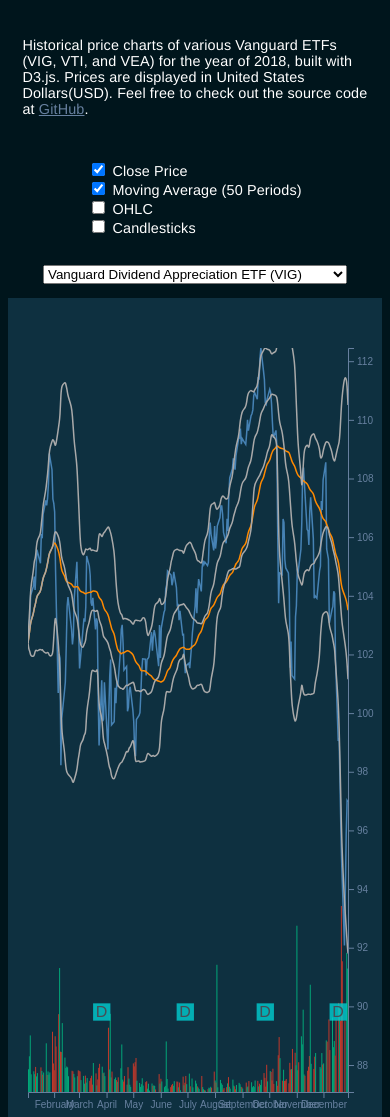
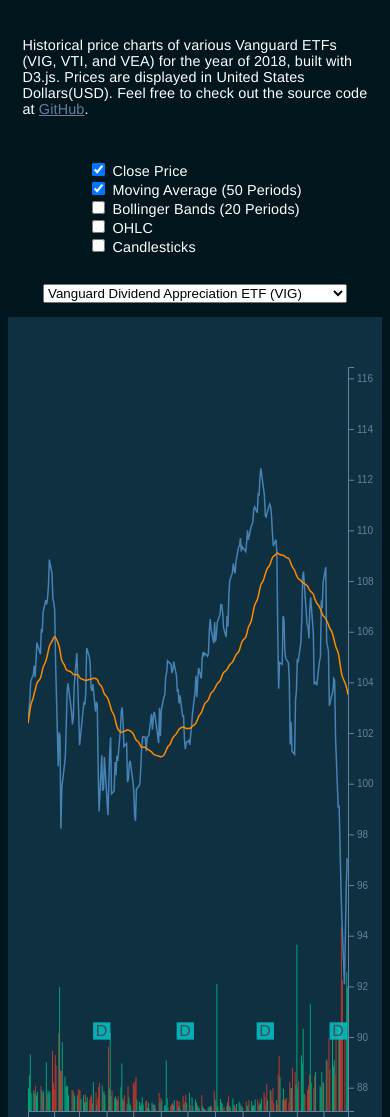
Before and after one commit to wentjun/d3-historical-prices, a website: page src/index.html in a window 390 px wide. Shown: the top 1117 px of the page. Drawn offline with nearby package versions, Linux system fonts and the light colour scheme.

Commit message:
bollinger bands styling
- added area to denote area between upper and lower band
- added select option for bollinger bands

```diff
--- a/src/chart.js
+++ b/src/chart.js
@@ -40,6 +40,15 @@
     viewCandlesticks.addEventListener('change', event => {
       this.toggleCandlesticks(
         document.querySelector('input[id=candlesticks]').checked
+      );
+    });
+
+    const viewBollingerBands = document.querySelector(
+      'input[id=bollinger-bands]'
+    );
+    viewBollingerBands.addEventListener('change', event => {
+      this.toggleBollingerBands(
+        document.querySelector('input[id=bollinger-bands]').checked
       );
     });
   }
@@ -165,7 +174,7 @@
 
     this.yScale = d3
       .scaleLinear()
-      .domain([yMin - 5, yMax])
+      .domain([yMin - 5, yMax + 4])
       .range([this.height, 0]);
 
     // add chart SVG to the page
@@ -266,7 +275,7 @@
       const yMax = d3.max(this.currentData, d => Math.max(d['close']));
 
       this.xScale.domain([xMin, xMax]);
-      this.yScale.domain([yMin - 5, yMax]);
+      this.yScale.domain([yMin - 5, yMax + 4]);
 
       // get dividend data for current dataset
       const dividendData = response['dividends'].filter(row => {
@@ -458,7 +467,10 @@
 
     /* Display Candlesticks chart */
     //const candlesticksToggle = document.querySelector('input[id=candlesticks]').checked;
-    this.toggleBollingerBands(true);
+    const toggleBollingerBands = document.querySelector(
+      'input[id=bollinger-bands]'
+    ).checked;
+    this.toggleBollingerBands(toggleBollingerBands);
 
     /* Handle zoom and pan */
     const xAxis = d3.axisBottom(this.xScale);
@@ -941,9 +953,10 @@
           };
         });
       }
-      console.log(standardDeviation(this.currentData, 19));
       // calculates simple moving average, and standard deviation over 20 days
       const bollingerBandsData = standardDeviation(this.currentData, 19);
+
+      // middle band - moving average
       const movingAverage = d3
         .line()
         .x(d => this.xScale(d['date']))
@@ -983,6 +996,7 @@
         .duration(750)
         .attr('d', movingAverage);
 
+      // upper band
       const upperBandSelect = d3
         .select('#chart')
         .select('svg')
@@ -997,7 +1011,7 @@
         .attr('class', 'upper-band')
         .attr('clip-path', 'url(#clip)')
         .attr('stroke', 'darkgrey')
-        .attr('stroke-width', '1.5')
+        .attr('stroke-width', '1')
         .attr('d', upperBand);
 
       // Update the upper band
@@ -1006,6 +1020,7 @@
         .duration(750)
         .attr('d', upperBand);
 
+      // lower band
       const lowerBandSelect = d3
         .select('#chart')
         .select('svg')
@@ -1020,7 +1035,7 @@
         .attr('class', 'lower-band')
         .attr('clip-path', 'url(#clip)')
         .attr('stroke', 'darkgrey')
-        .attr('stroke-width', '1.5')
+        .attr('stroke-width', '1')
         .attr('d', lowerBand);
 
       // Update the lower band
@@ -1028,7 +1043,40 @@
         .transition()
         .duration(750)
         .attr('d', lowerBand);
+
+      const area = d3
+        .area()
+        .x(d => this.xScale(d['date']))
+        .y0(d => this.yScale(d['upperBand']))
+        .y1(d => this.yScale(d['lowerBand']));
+
+      const areaSelect = d3
+        .select('#chart')
+        .select('svg')
+        .select('g')
+        .selectAll('.band-area')
+        .data([bollingerBandsData]);
+
+      areaSelect
+        .enter()
+        .append('path')
+        .style('fill', 'darkgrey')
+        .style('opacity', 0.2)
+        .attr('class', 'band-area')
+        .attr('clip-path', 'url(#clip)')
+        .attr('d', area);
+
+      // Update the lower band
+      areaSelect
+        .transition()
+        .duration(750)
+        .attr('d', area);
     } else {
+      // remove candlesticks
+      d3.select('#chart')
+        .select('g')
+        .selectAll('.middle-band,.lower-band,.upper-band')
+        .remove();
     }
   }
 }
--- a/src/index.html
+++ b/src/index.html
@@ -23,6 +23,10 @@
         <label for="moving-average">Moving Average (50 Periods)</label>
       </div>
       <div class="item">
+        <input type="checkbox" id="bollinger-bands">
+        <label for="bollinger-bands">Bollinger Bands (20 Periods)</label>
+      </div>
+      <div class="item">
         <input type="checkbox" id="ohlc">
         <label for="ohlc">OHLC</label>
       </div>
```
